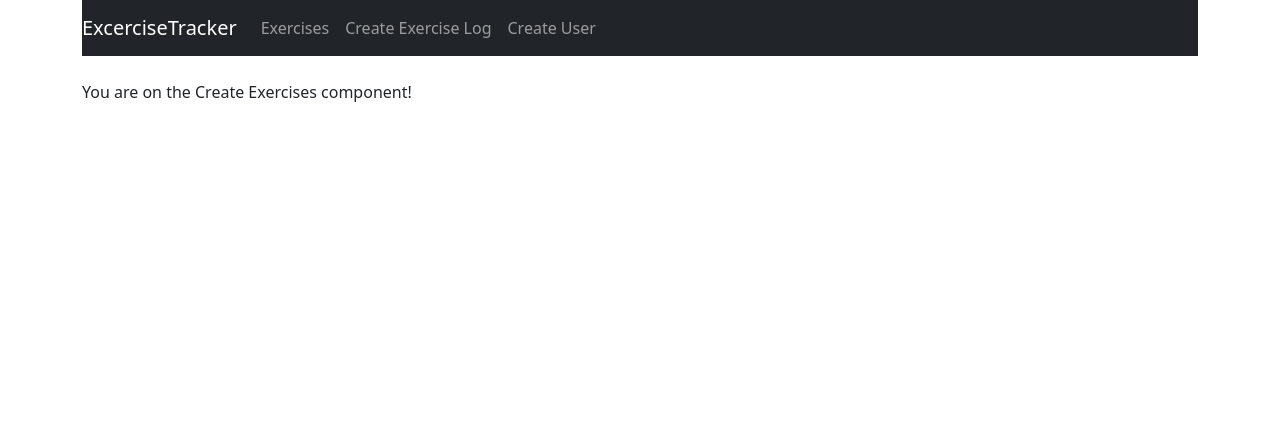
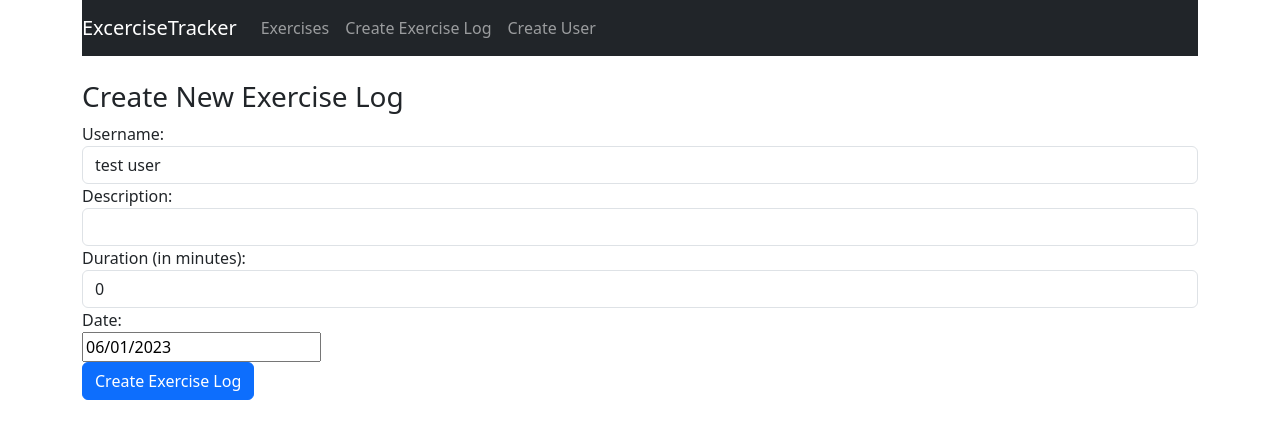
Before and after one commit to ricky-13/Exercise-Tracker, a React (Create React App) app: page /create in a window 1280 px wide. Shown: the top 438 px of the page. Built offline with nearby package versions, Linux system fonts and the light colour scheme.

Commit message:
create exercise component completed

```diff
--- a/package.json
+++ b/package.json
@@ -8,6 +8,7 @@
     "@testing-library/user-event": "^13.5.0",
     "bootstrap": "^5.3.0",
     "react": "^18.2.0",
+    "react-datepicker": "^4.12.0",
     "react-dom": "^18.2.0",
     "react-router-dom": "^6.11.2",
     "react-scripts": "5.0.1",
--- a/src/components/create-exercise.component.js
+++ b/src/components/create-exercise.component.js
@@ -1,4 +1,6 @@
 import React, { Component } from 'react';
+import DatePicker from 'react-datepicker';
+import 'react-datepicker/dist/react-datepicker.css';
 
 export default class CreateExercises extends Component {
 
@@ -18,6 +20,13 @@
             date: new Date(),
             users: []
         }
+    }
+
+    componentDidMount() {
+        this.setState({
+            users: ['test user'],
+            username: 'test user'
+        })
     }
 
     onChangeUsername(e) {
@@ -62,7 +71,56 @@
     render() {
         return (
             <div>
-                <p>You are on the Create Exercises component!</p>
+                <h3>Create New Exercise Log</h3>
+                <form onSubmit={this.onSubmit}>
+                    <div className='form-group'>
+                        <label>Username: </label>
+                        <select ref='userInput'
+                            required
+                            className='form-control'
+                            value={this.state.username}
+                            onChange={this.onChangeUsername}>
+                                {
+                                    this.state.users.map(function(user){
+                                        return <option
+                                        key={user}
+                                        value={user}>{user}
+                                        </option>
+                                    })
+                                }
+                        </select>
+                    </div>
+                    <div className="form-group">
+                        <label>Description: </label>
+                        <input type = 'text'
+                            required
+                            className='form-control'
+                            value={this.state.description}
+                            onChange={this.onChangeDescription}
+                            />
+                    </div>
+                    <div className="form-group">
+                        <label>Duration (in minutes): </label>
+                        <input type = 'text'
+                            className='form-control'
+                            value={this.state.duration}
+                            onChange={this.onChangeDuration}
+                            />
+                    </div>
+                    <div className="form-group">
+                        <label>Date: </label>
+                        <div>
+                            <DatePicker
+                                selected={this.state.date}
+                                onChange={this.onChangeDate}
+                                />
+                        </div>
+                    </div>
+
+                    <div className="form-group">
+                        <input type='submit' value='Create Exercise Log' className='btn btn-primary' />
+                    </div>
+                </form>
             </div>
         )
     }
```
Also changed, not shown: 1 other file (tests, documents, lock files or other folders).
